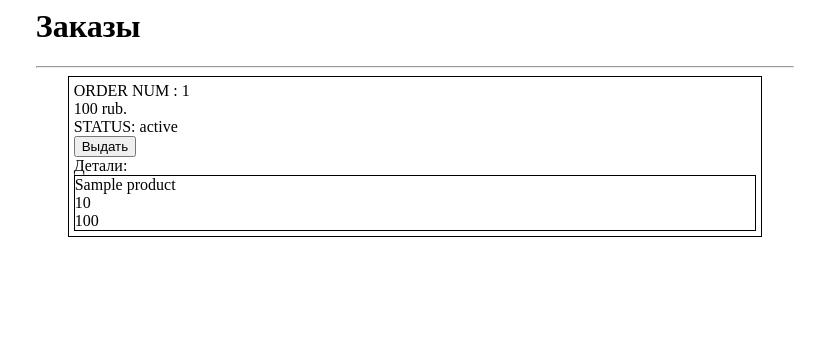
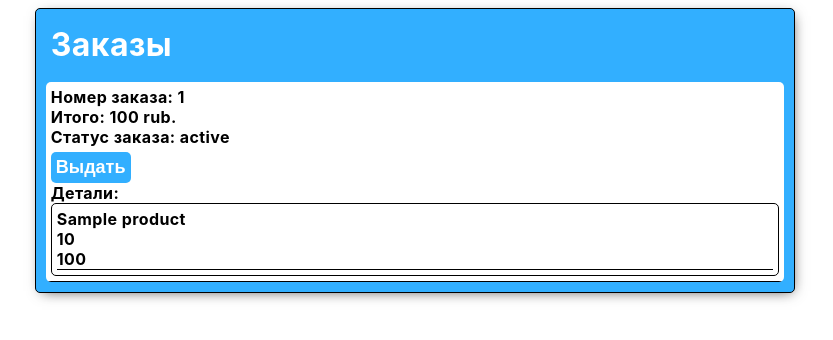
Before and after one commit to UserPotato228/MaslenkaShop, a Flask app: page /admin/orders in a window 1280 px wide. Shown: the top 340 px of the page, without its empty margins (225-1058 px from the left). Run offline with Flask 3, Linux system fonts and the light colour scheme; tables that the repository leaves empty hold one stand-in row (values such as "Sample post").

Commit message:
Add files via upload

```diff
--- a/app/order/routes.py
+++ b/app/order/routes.py
@@ -49,7 +49,13 @@ def order():
             items_arr.append(db.session.query(Cart).filter(Cart.id == item['id']).first())
             Cart.query.filter(Cart.id == item['id']).one()
         for item in items_arr:
+            # get cart item
             cart_item = db.session.query(Product).filter(Product.id == item.product_id).first()
+            # get curr amount
+            amount = db.session.query(Product.amount).filter(Product.id == item.product_id).first()[0]
+            # calculate new amount
+            db.session.query(Product).filter(Product.id == item.product_id).update({"amount":amount-item.amount})
+            db.session.commit()
             if cart_item.amount < item.amount: db.session.add(Order_Record(order_id=max_order_num, product_id=item.product_id, amount=cart_item.amount))
             else: db.session.add(Order_Record(order_id=max_order_num, product_id=item.product_id, amount=item.amount))
             db.session.commit()
--- a/app/profile/routes.py
+++ b/app/profile/routes.py
@@ -114,6 +114,10 @@ def delete_order():
 
     order_id = request.json.get('id')
 
+    for item in db.session.query(Order_Record).filter(Order_Record.order_id == order_id).all():
+        amount = db.session.query(Product.amount).filter(Product.id == item.product_id).first()[0]
+        db.session.query(Product).filter(Product.id == item.product_id).update({'amount':amount+item.amount})
+
     db.session.delete(Orders.query.filter((Orders.user_id == user_id) & (Orders.id == order_id)).one())
     db.session.commit()
 
--- a/app/templates/orders.html
+++ b/app/templates/orders.html
@@ -4,40 +4,74 @@
 </head>
 <style>
     #wrapper{
+        background-color: #32AFFF;
         width: 60%;
         margin: 0 auto;
+        border-radius: 5px;
+        border: 1px solid black;
+        box-shadow: 2px 3px 13px -5px rgba(0,0,0,0.75);
     }
     #orders{
+        background-color: white;
         display: flex;
         flex-direction: column;
         justify-content: center;
-        align-items: center;
+        justify-items: stretch;
+        align-content: stretch;
+        align-items: stretch;
+        margin: 10px;
+        border-radius: 5px;
+        overflow: hidden;
     }
     .item{
-        width: 90%;
-        border: 1px solid black;
+        border-bottom: 1px solid black;
 
         padding: 5px;
-    }
-    .info{
-
     }
 
     .order_items{
         border: 1px solid black;
+        border-radius: 5px;
+        padding: 5px;
+    }
+
+    #order_item{
+        border-bottom: 1px solid black;
+    }
+    div{
+        font-family: -apple-system, system-ui, Segoe UI, Roboto, Ubuntu, Cantarell, Noto Sans, sans-serif, Helvetica Neue, Helvetica, roboto, arial;
+font-weight: 700;
+letter-spacing: .4px;
+    }
+    h1{
+        font-family: -apple-system, system-ui, Segoe UI, Roboto, Ubuntu, Cantarell, Noto Sans, sans-serif, Helvetica Neue, Helvetica, roboto, arial;
+font-weight: 700;
+letter-spacing: .4px;
+line-height: 30px;
+        padding-left: 15px;
+        color: white;
+    }
+    button{
+        margin-top: 5px;
+        color: white;
+        background-color: #32AFFF;
+        border-radius: 5px;
+        font-weight: 600;
+        padding: 5px;
+        border: none;
+        font-size: 18px;
     }
 </style>
 <body>
     <div id="wrapper">
-        <div><h1>Заказы</h1></div>
-        <hr>
+        <div><h1 >Заказы</h1></div>
         <div id="orders">
             {% for order in orders %}
             <div class="item">
 
-                <div class='order_num'>ORDER NUM : {{ order['id'] }}</div>
-                <div class='total_sum'>{{ order['total'] }} rub.</div>
-                <div>STATUS: {{order['status']}}</div>
+                <div class='order_num'>Номер заказа: {{ order['id'] }}</div>
+                <div class='total_sum'>Итого: {{ order['total'] }} rub.</div>
+                <div>Статус заказа: {{order['status']}}</div>
                 {%if order['status'] == "В процессе" %}
                 <div class="btns"><button onclick="make_done({{order['id']}})">Готово</button></div>
                 {%else%}
@@ -45,6 +79,7 @@
                 {%endif%}
                 <div class="list_head">Детали:</div>
                 <div class="order_items">
+                {%if order['records']%}
                     {% for product in order['records'] %}
                     <div id="order_item">
                         <div>{{product['title']}}</div>
@@ -52,6 +87,9 @@
                         <div>{{product['cost']}}</div>
                     </div>
                     {%  endfor %}
+                {%else%}
+                    <div>Пока ничего нет...</div>
+                {%endif%}
                 </div>
             </div>
             {% endfor %}
```
Also changed, not shown: app/templates/cassa.html (+23 -4 lines), app/templates/prod_edit.html (+9 -1 lines), app/templates/vins.html (+14 -5 lines), app/templates/OrderIcon.png (added), app/templates/TehLiqIco.png (added).
